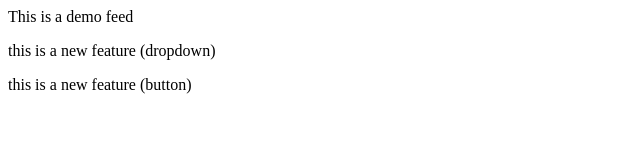
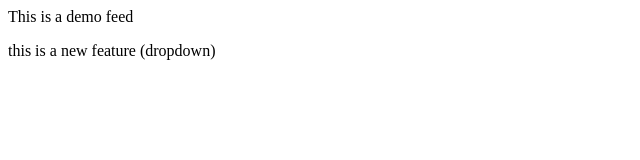
Before and after one commit to devasakta/devasakta, a plain HTML site: page index.html in a window 1280 px wide. Shown: the whole page, without its empty margins (0-640 px from the left). Drawn offline with Linux system fonts and the light colour scheme.

Commit message:
delete button

```diff
--- a/index.html
+++ b/index.html
@@ -1,3 +1,2 @@
 This is a demo feed
 <p> this is a new feature (dropdown)</p>
-<p> this is a new feature (button)</p>
```
